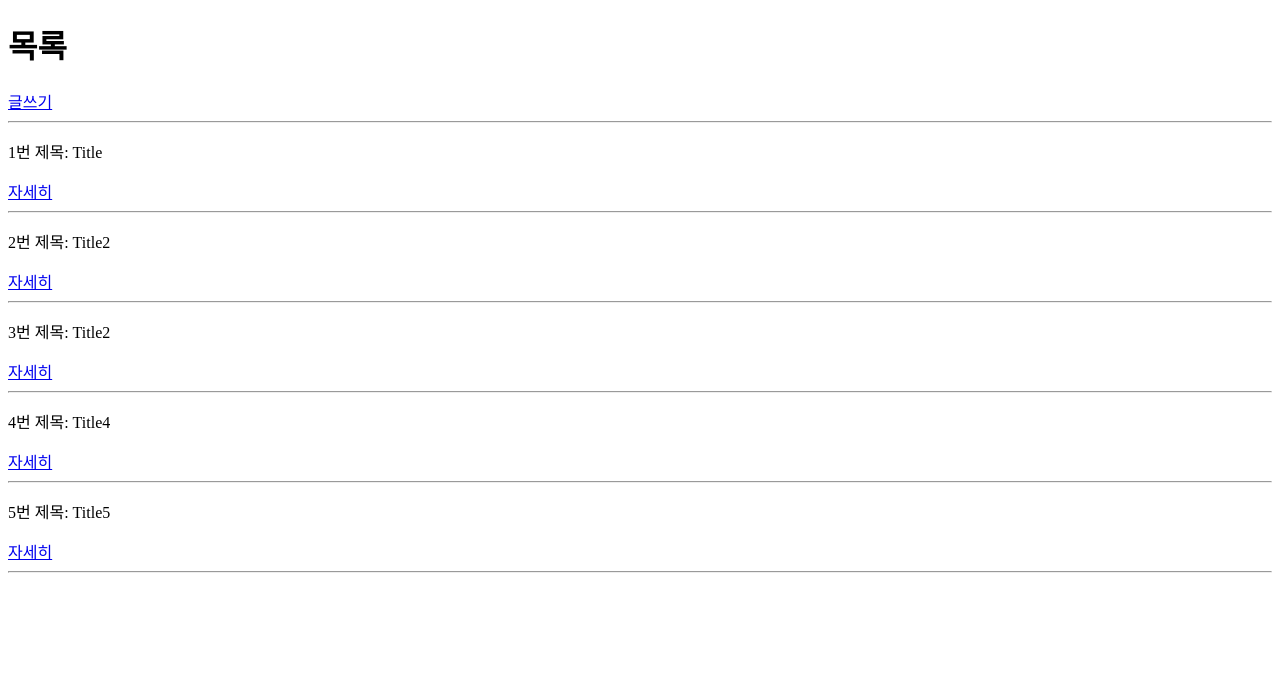
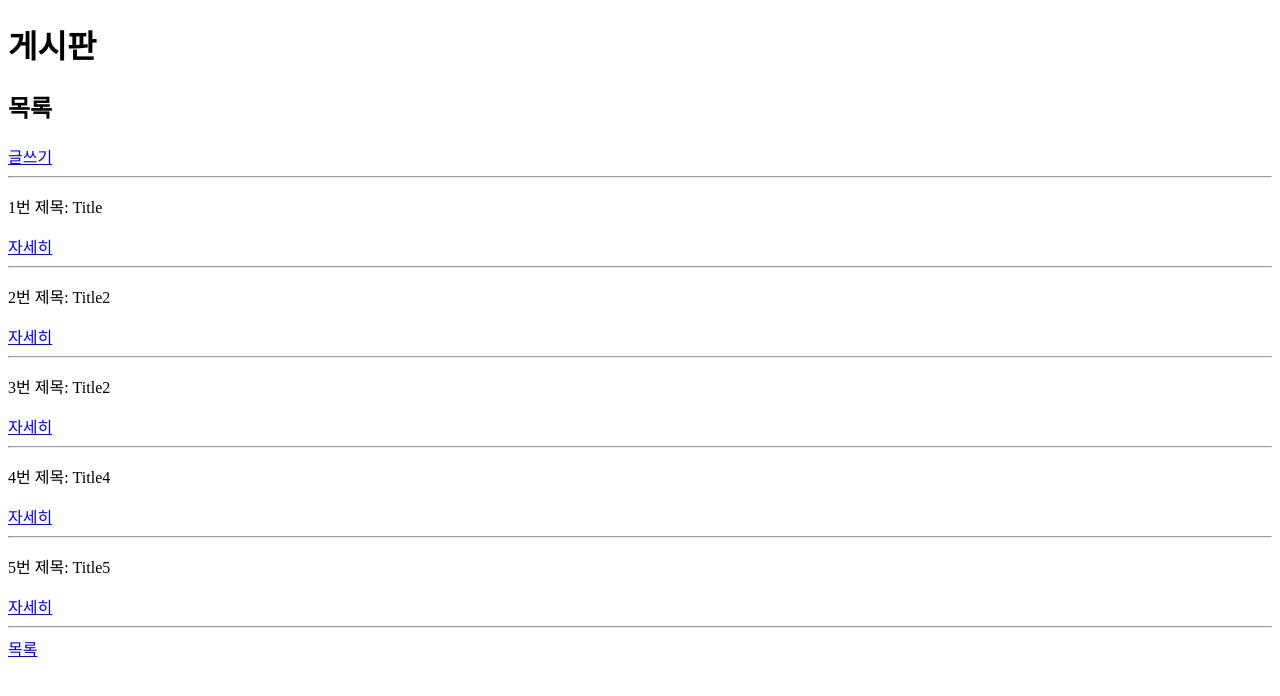
Before and after one commit to Tae-jung/Django, a Django app: page /articles/ in a window 1280 px wide. Shown: the top 696 px of the page. Run offline with Django 3.2, Linux system fonts and the light colour scheme; data comes from the database, SQL or seed files in the repository; both versions use the stored data as it was after the commit.

Commit message:
Django Study Day5

```diff
--- a/CRUD/articles/templates/articles/index.html
+++ b/CRUD/articles/templates/articles/index.html
@@ -4,7 +4,7 @@
 {% endblock %}
 
 {% block body %}
-<h1>목록</h1>
+<h2>목록</h2>
 <a href="/articles/new/">글쓰기</a>
 <hr>
 {% for article in articles %}
--- a/CRUD/articles/views.py
+++ b/CRUD/articles/views.py
@@ -17,7 +17,7 @@ def create(request):
     article.title = request.GET.get('title')
     article.content = request.GET.get('content')
     article.save()
-    return redirect('/articles/')
+    return redirect(f'/articles/{article.pk}/')
 
 def detail(request, article_pk):
     article = Article.objects.get(id=article_pk)
--- a/CRUD/templates/base.html
+++ b/CRUD/templates/base.html
@@ -9,7 +9,9 @@
   </title>
 </head>
 <body>
+  <h1>게시판</h1>
   {% block body %}
   {% endblock %}
+  <a href="/articles/">목록</a>
 </body>
 </html>
```
Also changed, not shown: CRUD/db.sqlite3.
